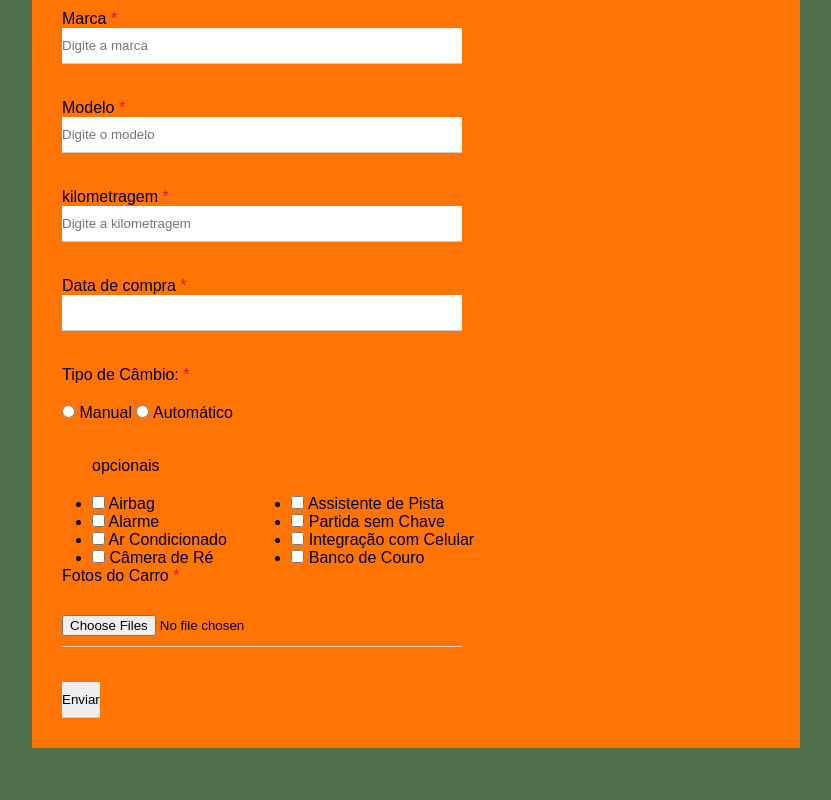
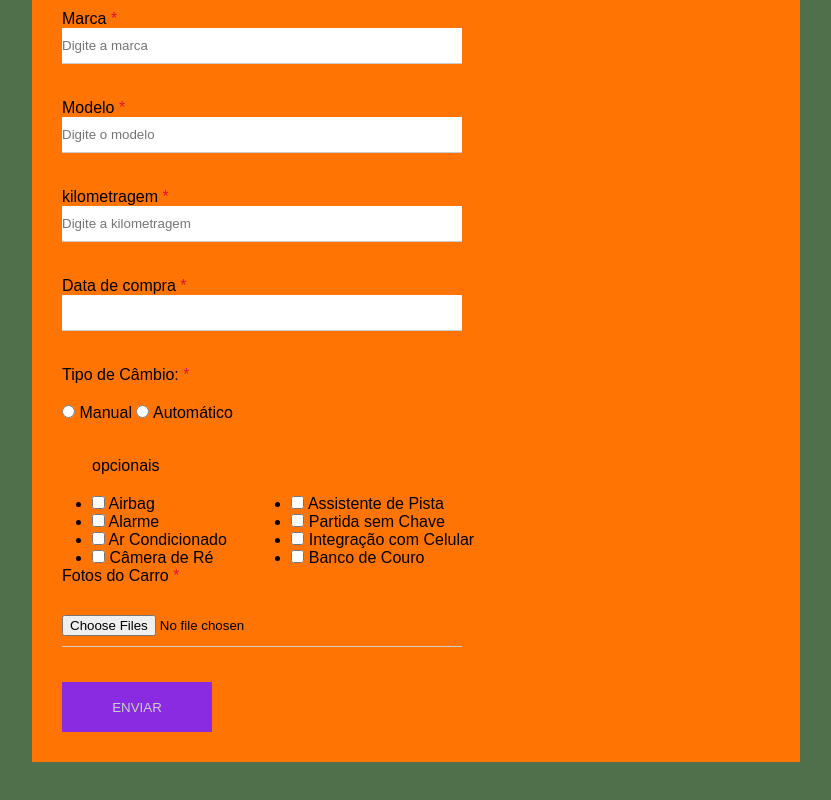
Before and after one commit to Caio-Santos2010/projetoFormulario, a plain HTML site: page index.html in a window 1280 px wide. Shown: the part 616-1416 px from the top of the page, without its empty margins (224-1055 px from the left). Drawn offline with Linux system fonts and the light colour scheme.

Commit message:
caio santos

```diff
--- a/css/style.css
+++ b/css/style.css
@@ -100,3 +100,20 @@ textarea {
     list-style: none;
     margin-bottom: 5px;
 }
+
+.btn-submit {
+    background-color: blueviolet;
+    color: #ccc;
+    border: 2px solid transparent;
+    width: 150px;
+    height: 50px;
+    cursor: pointer;
+    text-transform: uppercase;
+    transition: 0.5s;
+}
+
+.btn-submit:hover {
+    background-color: darkorchid;
+    color: aquamarine;
+    border-color: blueviolet;
+}
```
